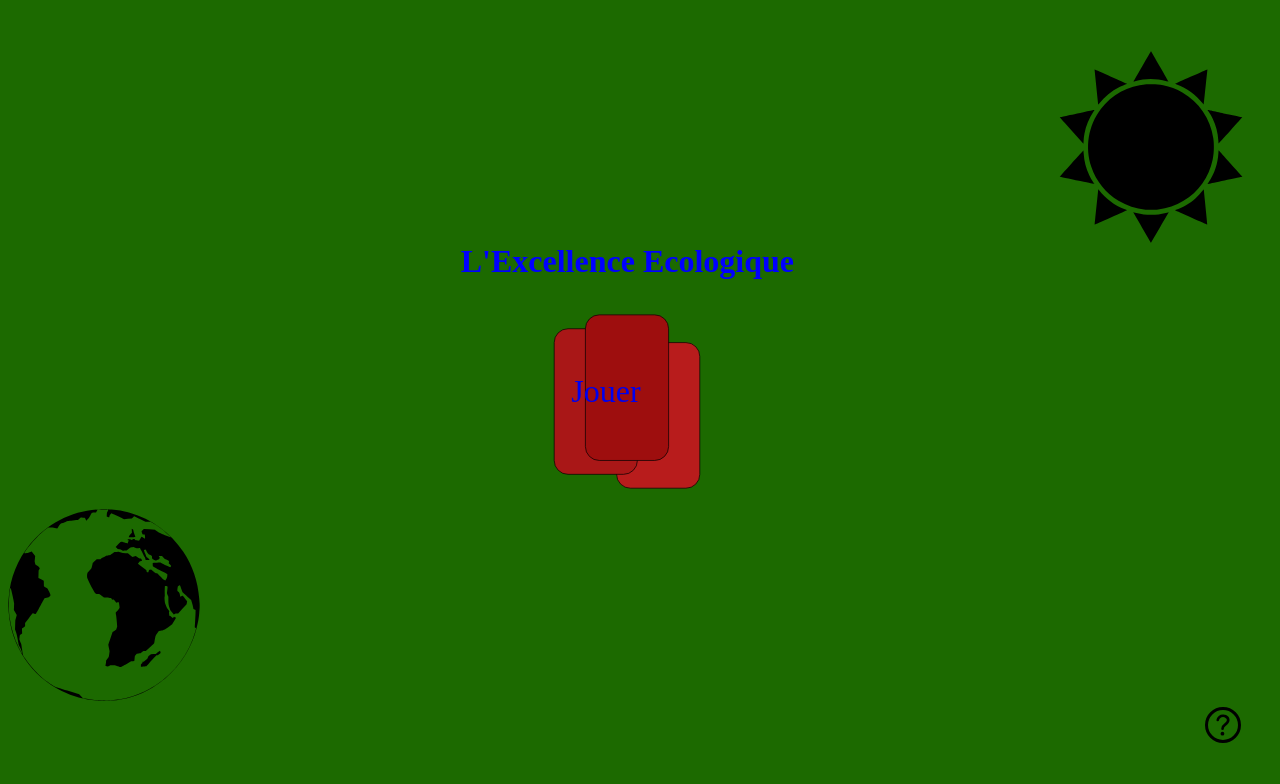
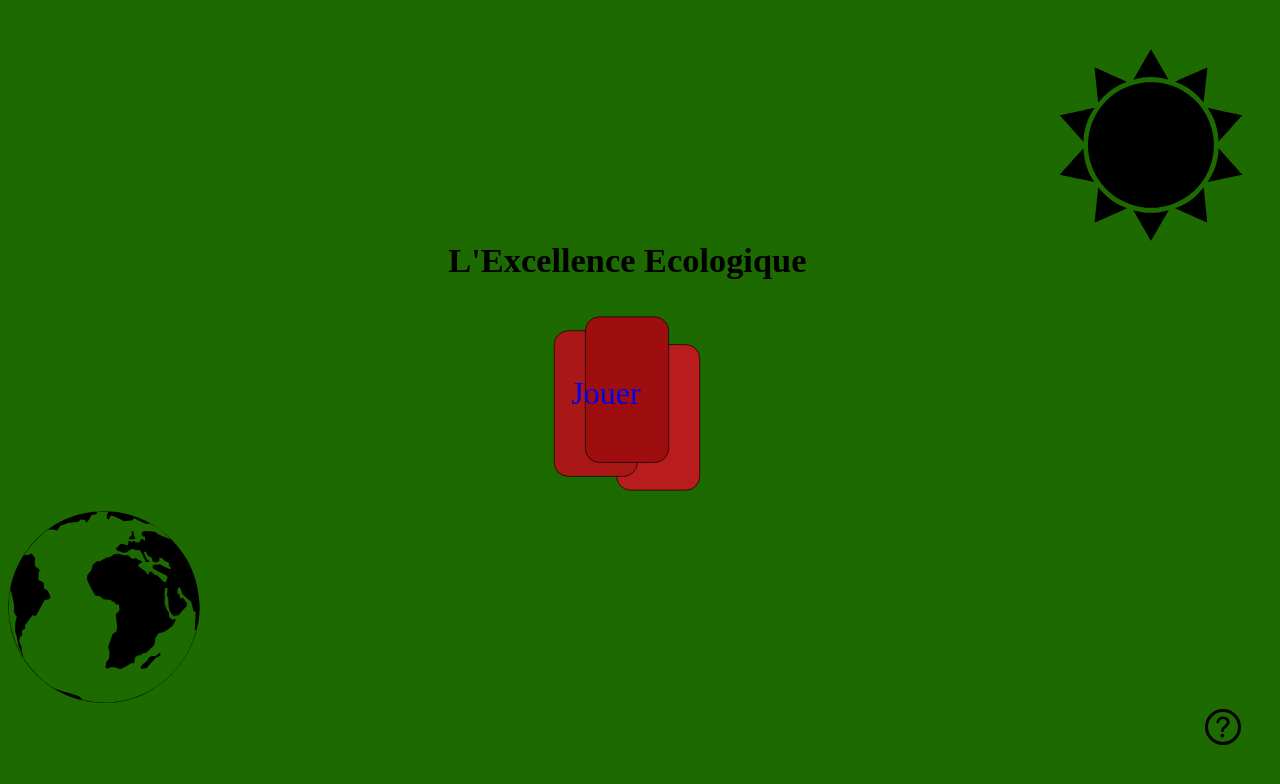
Before and after one commit to LukaMrt/NDLI-2023, a website built with Vite: page index.html in a window 1280 px wide. Built offline with nearby package versions, Linux system fonts and the light colour scheme; a web font is replaced by a local one.

Commit message:
rectifications

```diff
--- a/public/style/home.scss
+++ b/public/style/home.scss
@@ -1,8 +1,8 @@
 h1 {
-    color: blue;
     justify-self: self-start;
     margin-top: 0;
     padding-top: 0;
+    font-size: 215%;
 }
 
 body {
@@ -26,7 +26,6 @@ main {
 }
 
 .sun, .earth {
-    color: #370D00;
     width: 12rem;
     height: 12rem;
 }
```
